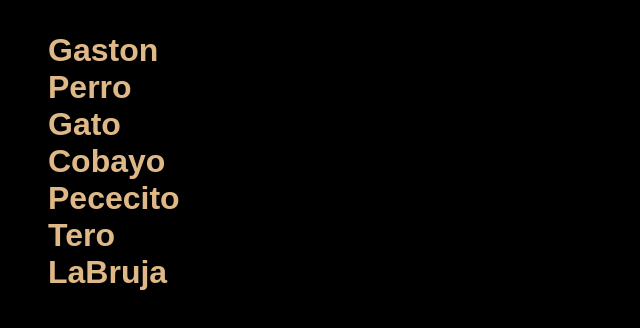
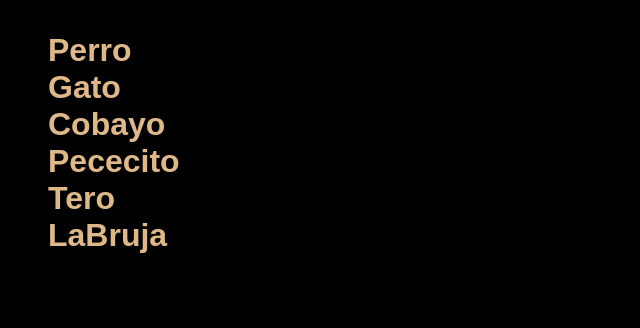
Before and after one commit to Gastondanielx4/Array_en_pantalla, a plain HTML site: page index.html in a window 1280 px wide. Shown: the whole page, without its empty margins (0-640 px from the left). Drawn offline with Linux system fonts and the light colour scheme.

Commit message:
agregado2

```diff
--- a/index.html
+++ b/index.html
@@ -9,7 +9,6 @@
 </head>
 <body>
     <ul id= "listaUl">
-        <li>Gaston</li>
     </ul>
 </body>
 <script src="js.js"></script>
```
